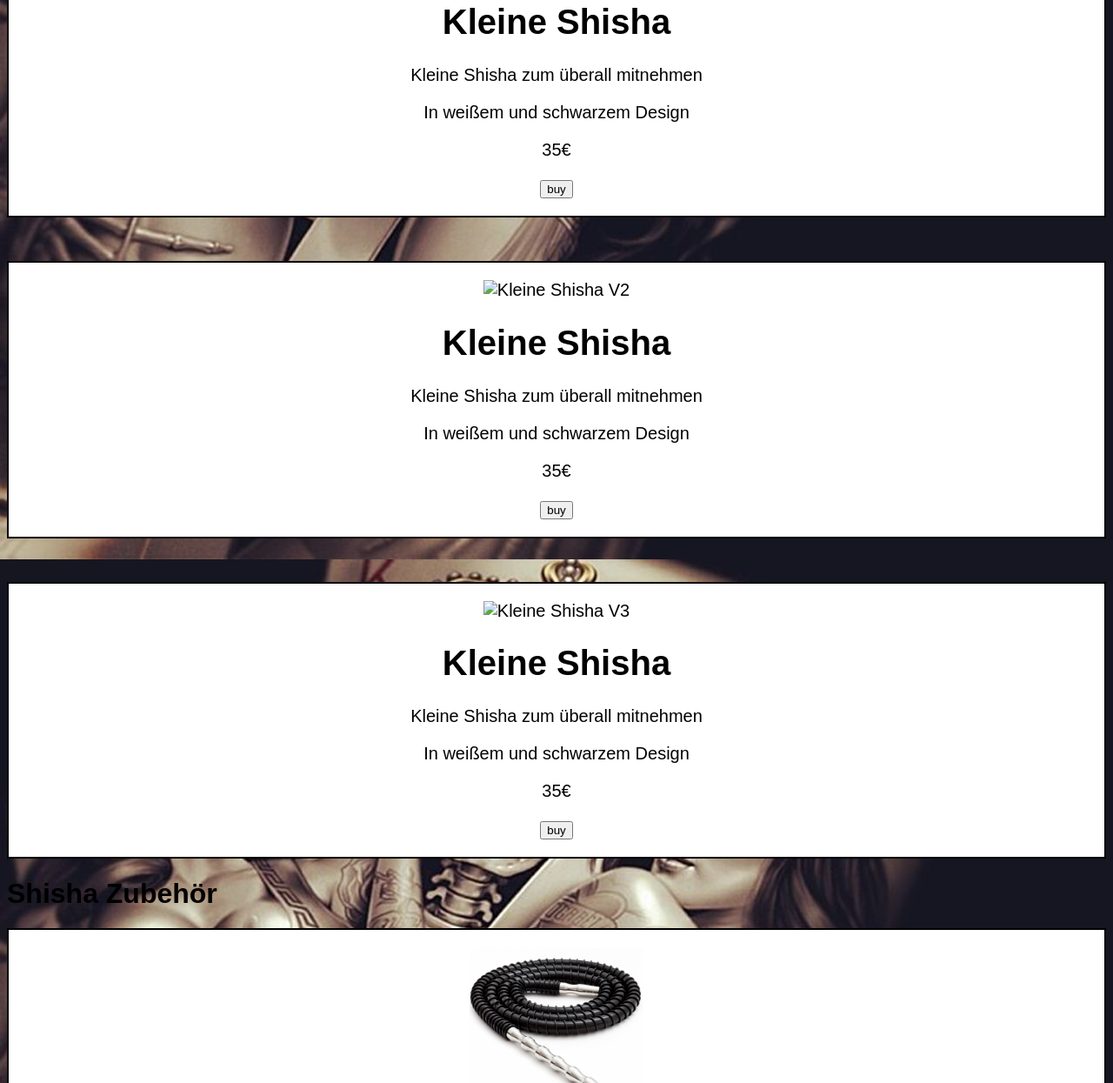
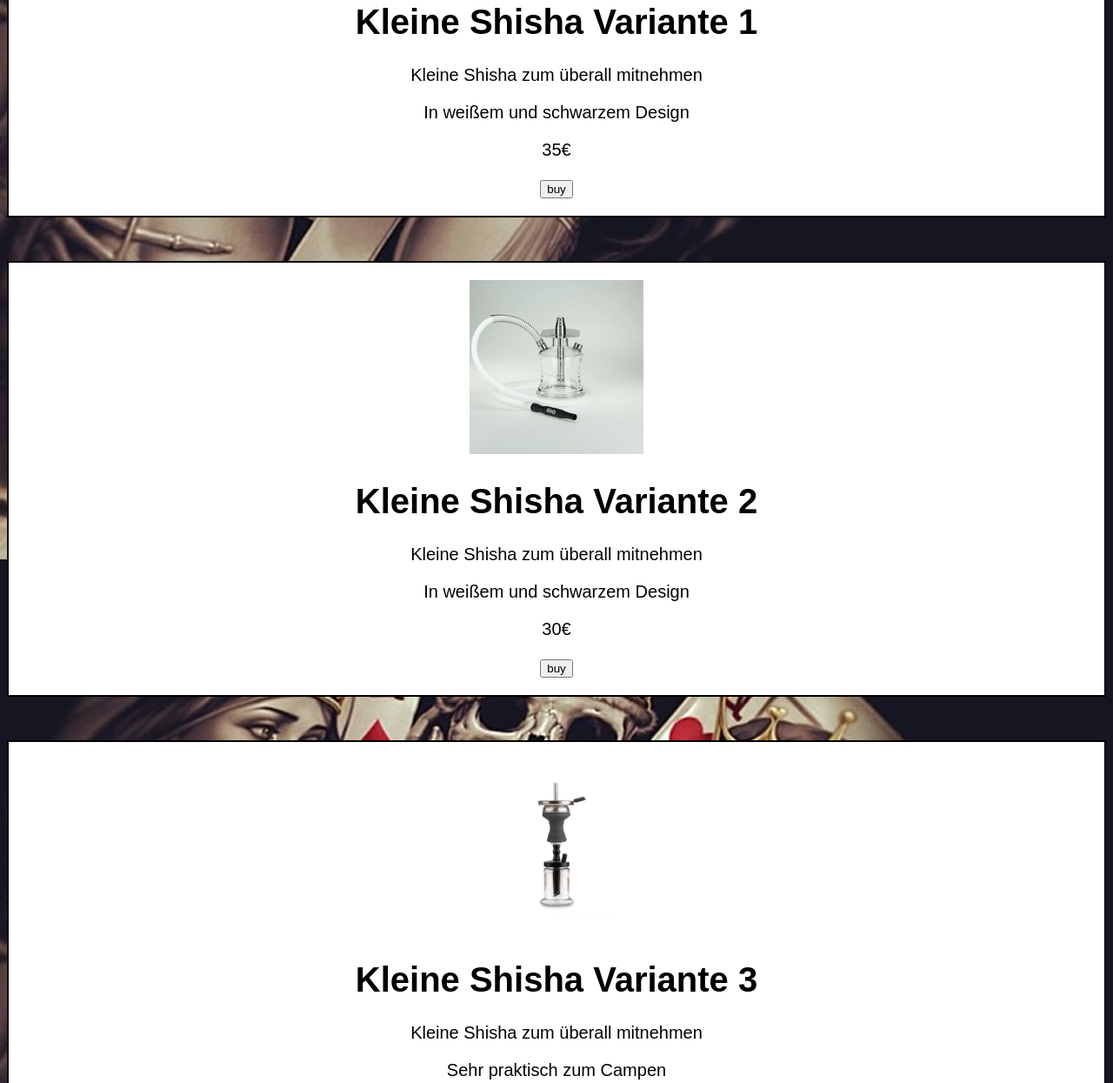
Before and after one commit to ChillyVanilly/GIS-SoSe-2020, a plain HTML site: page Aufgabe04/index.html in a window 1280 px wide. Shown: the part 3677-4922 px from the top of the page at 87% size. Drawn offline with Linux system fonts and the light colour scheme.

Commit message:
added more

```diff
--- a/Aufgabe04/index.html
+++ b/Aufgabe04/index.html
@@ -65,26 +65,26 @@
         </div>
         <div id="Shisha6">
             <img src="Shisha6.png" alt="Kleine Shisha V1">
-            <h1>Kleine Shisha</h1>
+            <h1>Kleine Shisha Variante 1</h1>
             <p>Kleine Shisha zum überall mitnehmen</p>
             <p>In weißem und schwarzem Design</p>
             <p>35€</p>
             <input type="submit" value="buy">
         </div>
         <div id="Shisha7">
-            <img src="Shisha7.png" alt="Kleine Shisha V2">
-            <h1>Kleine Shisha</h1>
+            <img src="Shisha7.jpg" alt="Kleine Shisha V2">
+            <h1>Kleine Shisha Variante 2 </h1>
             <p>Kleine Shisha zum überall mitnehmen</p>
             <p>In weißem und schwarzem Design</p>
-            <p>35€</p>
+            <p>30€</p>
             <input type="submit" value="buy">
         </div>
-        <div id="Shisha9">
-            <img src="Shisha9.png" alt="Kleine Shisha V3">
-            <h1>Kleine Shisha</h1>
+        <div id="Shisha8">
+            <img src="Shisha8.jpg" alt="Kleine Shisha V3">
+            <h1>Kleine Shisha Variante 3</h1>
             <p>Kleine Shisha zum überall mitnehmen</p>
-            <p>In weißem und schwarzem Design</p>
-            <p>35€</p>
+            <p>Sehr praktisch zum Campen</p>
+            <p>25€</p>
             <input type="submit" value="buy">
         </div>
     </div>
```
Also changed, not shown: Aufgabe04/Shisha7.jpg (added), Aufgabe04/Shisha8.jfif (added), Aufgabe04/Shisha8.jpg (added).
